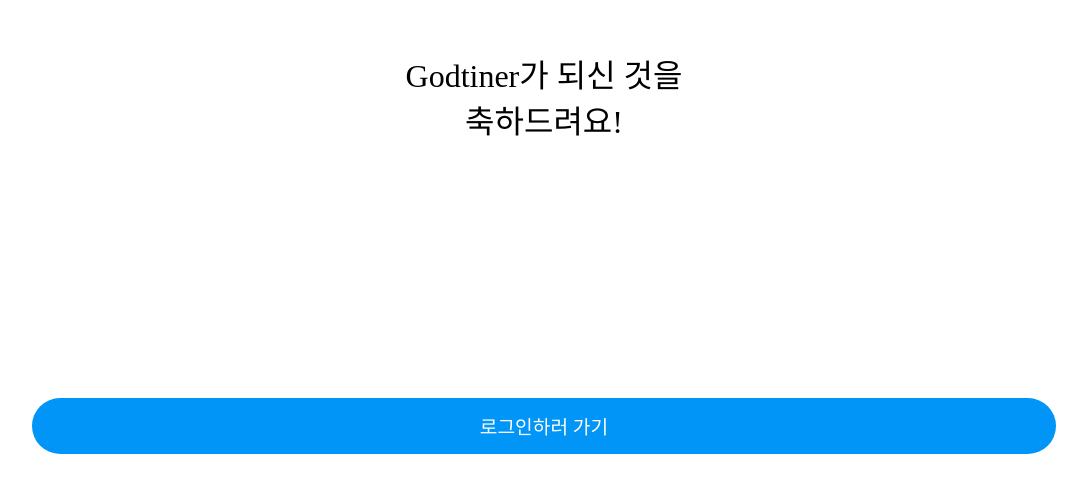
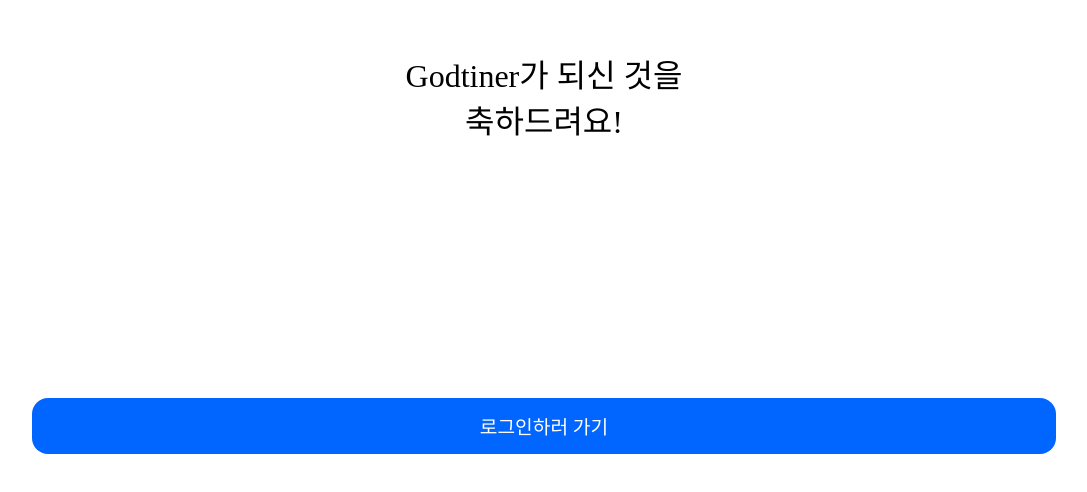
Before and after one commit to suemeeeee/Godtiner, a React (Create React App) app: page /signupcomplete in a window 1280 px wide. Shown: the part 270-762 px from the top of the page, without its empty margins (96-1183 px from the left). Built offline with nearby package versions, Linux system fonts and the light colour scheme; a web font is replaced by a local one.

Commit message:
💄 CSS 최종의 최종

```diff
--- a/src/pages/SignupComplete.css
+++ b/src/pages/SignupComplete.css
@@ -9,13 +9,15 @@
 
 .loginButton_sc {
   width: 80%;
-  height: 7vh;
   margin-top: 20%;
   margin-left: 10%;
 
+  height: 3.5rem;
+  font-size: 1.1rem;
+
   border: none;
-  border-radius: 40px;
-  background-color: #0095f6;
+  border-radius: 1rem;
+  background-color: rgb(0, 102, 255);
   color: white;
 
   font-size: 120%;
```
